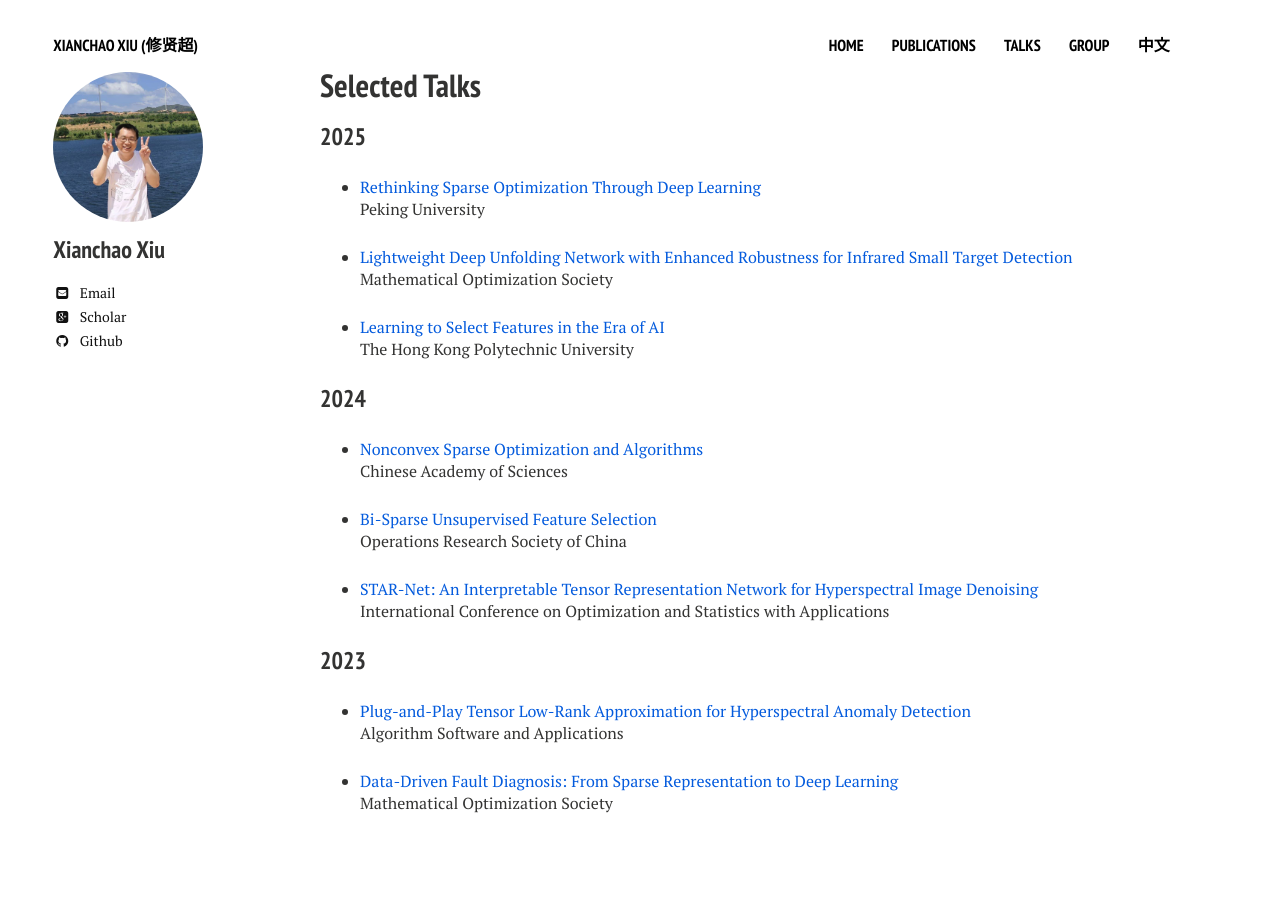
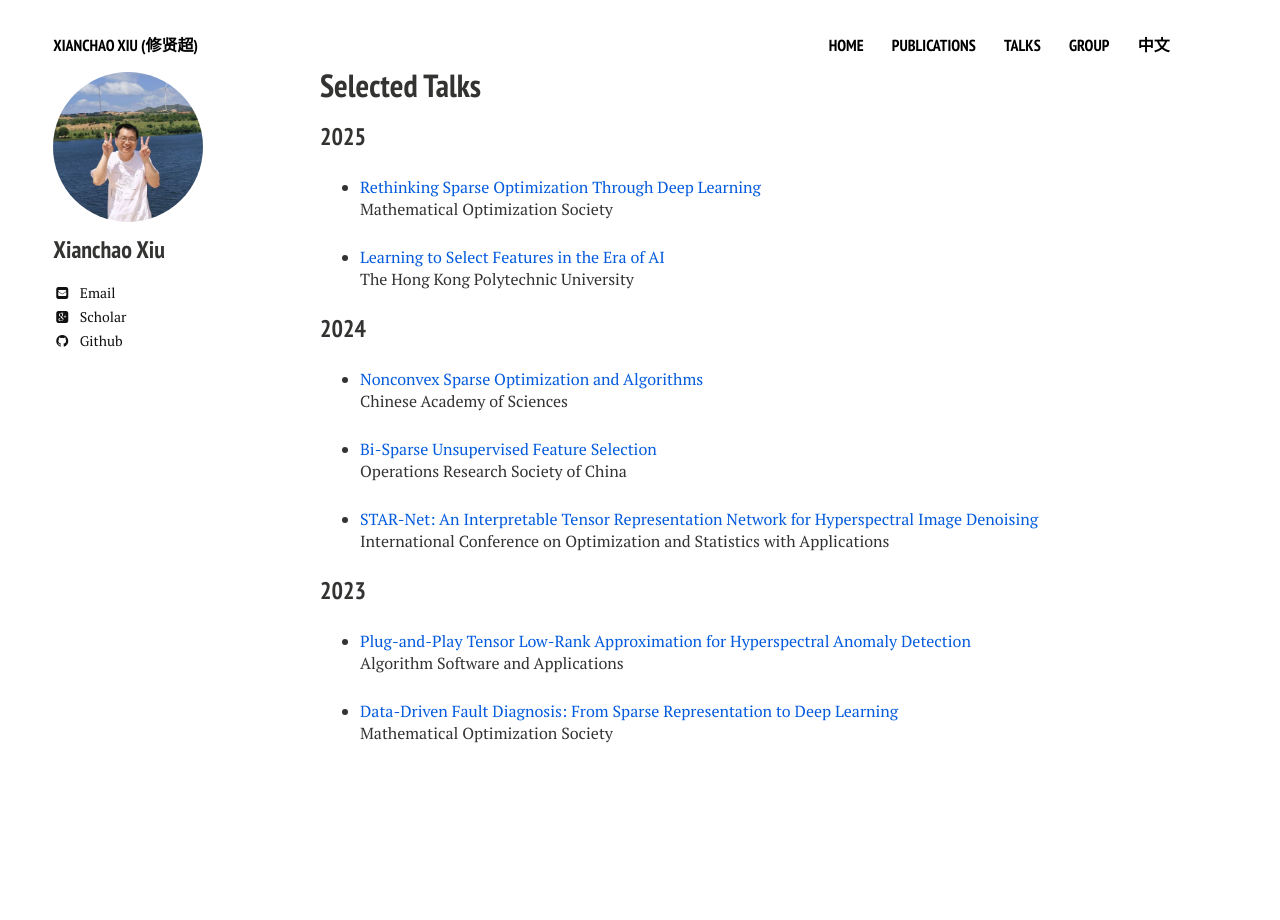
Before and after one commit to xianchaoxiu/xianchaoxiu.github.io, a Jekyll site: the page built from talks/index.md, in a window 1280 px wide. Built offline with Jekyll 4.4.1, drawn with Linux system fonts in a browser that asks for light colours; nearby versions of some CDN libraries.

Commit message:
Update index.md

```diff
--- a/talks/index.md
+++ b/talks/index.md
@@ -11,10 +11,8 @@ share: false
 
 ### 2025
 
-* <a href="../talks/2025-PKU.pdf" class="textlink" target="_blank"> Rethinking Sparse Optimization Through Deep Learning </a> <br>
-Peking University <br>
 
-* <a href="../talks/2025-MOS.pdf" class="textlink" target="_blank"> Lightweight Deep Unfolding Network with Enhanced Robustness for Infrared Small Target Detection </a> <br>
+* <a href="../talks/2025-MOS.pdf" class="textlink" target="_blank"> Rethinking Sparse Optimization Through Deep Learning </a> <br>
 Mathematical Optimization Society <br>
 
 * <a href="../talks/2025-POLYU.pdf" class="textlink" target="_blank"> Learning to Select Features in the Era of AI </a><br>
```
